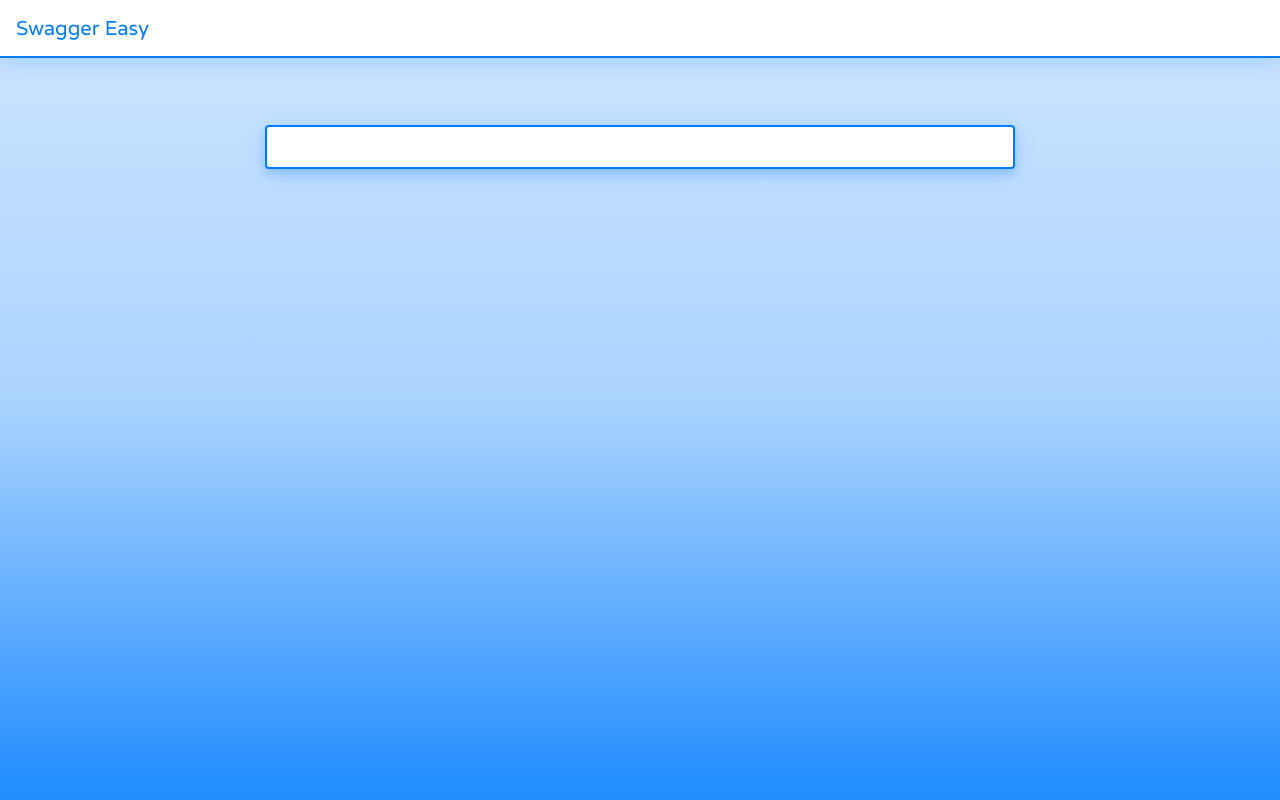
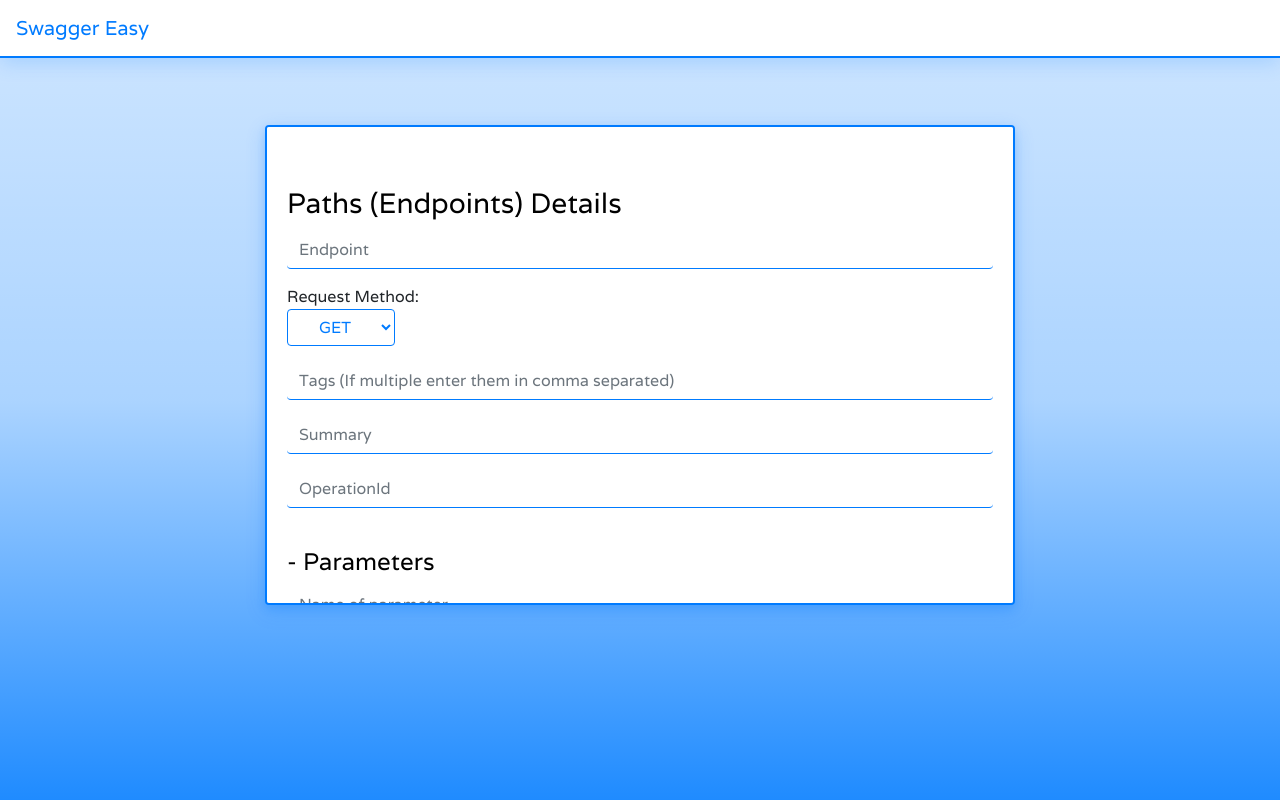
Before and after one commit to SakaSaiTrinath/swagger-easy, a React (Create React App) app: page /paths-info in a window 1280 px wide. Built offline with nearby package versions, Linux system fonts and the light colour scheme.

Commit message:
[saitrinath] added some pages

```diff
--- a/src/components/Section/index.js
+++ b/src/components/Section/index.js
@@ -4,6 +4,8 @@ import { Switch, Route } from 'react-router-dom';
 import styles from './index.module.scss';
 import MainPage from '../pages/MainPage';
 import InfoPage from '../pages/InfoPage';
+import ServersPage from '../pages/ServersPage';
+import PathsPage from '../pages/PathsPage';
 
 const Section = () => {
   return (
@@ -12,6 +14,8 @@ const Section = () => {
         <Switch>
           <Route path="/" exact component={MainPage} />
           <Route path="/info" exact component={InfoPage} />
+          <Route path="/servers-info" exact component={ServersPage} />
+          <Route path="/paths-info" exact component={PathsPage} />
         </Switch>
       </div>
     </section>
--- a/src/components/Section/index.module.scss
+++ b/src/components/Section/index.module.scss
@@ -5,4 +5,6 @@
 	border: 2px solid $blue;
 	box-shadow: 0 4px 8px 0 $blue-light, 0 6px 20px 0 $blue-light;
 	margin-top: 10%;
+	max-height: 480px;
+	overflow-y: scroll;
 }
--- a/src/components/modules/Accordian.js
+++ b/src/components/modules/Accordian/Accordian.js
@@ -1,5 +1,8 @@
 import React, { useRef } from 'react';
 import PropTypes from 'prop-types';
+
+import AccordianTitle from './AccordianTitle';
+import AccordianContent from './AccordianContent';
 
 const Accordian = ({ children, color }) => {
   const accEl = useRef();
@@ -33,7 +36,7 @@ const Accordian = ({ children, color }) => {
 
   return (
     <>
-      <div
+      {/* <div
         tabIndex={0}
         onKeyDown={accElClick}
         role="button"
@@ -45,10 +48,13 @@ const Accordian = ({ children, color }) => {
       </div>
       <div ref={panelEl} style={panelStyle}>
         <p>Lorem ipsum...</p>
-      </div>
+      </div> */}
     </>
   );
 };
+
+Accordian.Title = AccordianTitle;
+Accordian.Content = AccordianContent;
 
 Accordian.defaultProps = {
   color: '#ced4da',
@@ -56,7 +62,7 @@ Accordian.defaultProps = {
 };
 
 Accordian.propTypes = {
-  children: PropTypes.any,
+  children: PropTypes.node,
   color: PropTypes.string,
 };
 
--- /dev/null
+++ b/src/components/modules/Accordian/AccordianContent.js
@@ -0,0 +1,12 @@
+import React from 'react';
+import PropTypes from 'prop-types';
+
+const AccordianContent = ({ children }) => {
+  return <div>{children}</div>;
+};
+
+AccordianContent.propTypes = {
+  children: PropTypes.node.isRequired,
+};
+
+export default AccordianContent;
--- /dev/null
+++ b/src/components/modules/Accordian/AccordianTitle.js
@@ -0,0 +1,12 @@
+import React from 'react';
+import PropTypes from 'prop-types';
+
+const AccordianTitle = ({ children }) => {
+  return <div>{children}</div>;
+};
+
+AccordianTitle.propTypes = {
+  children: PropTypes.node.isRequired,
+};
+
+export default AccordianTitle;
--- /dev/null
+++ b/src/components/modules/Accordian/index.js
@@ -0,0 +1 @@
+export default from './Accordian';
--- a/src/components/modules/Header.js
+++ b/src/components/modules/Header.js
@@ -51,6 +51,8 @@ const makeFun = (param, style, className, children) => {
 const Header = ({ as, id, className, color, children, ...otherstyle }) => {
   const style = {
     color: `${color}`,
+    marginTop: '40px',
+    marginBottom: '10px',
     ...otherstyle,
   };
 
--- a/src/components/modules/index.js
+++ b/src/components/modules/index.js
@@ -1,8 +1,8 @@
+import accordian from './Accordian/Accordian';
 import input from './Input';
 import button from './Button';
 import header from './Header';
 import dropdown from './Dropdown';
-import accordian from './Accordian';
 
 export const Input = input;
 export const Button = button;
--- a/src/components/pages/InfoPage.js
+++ b/src/components/pages/InfoPage.js
@@ -1,5 +1,6 @@
 import React from 'react';
-import { Input, Dropdown, Accordian } from '../modules';
+import { Link } from 'react-router-dom';
+import { Input, Dropdown, Header, Button } from '../modules';
 
 import { blue } from '../../constants';
 
@@ -11,11 +12,40 @@ const InfoPage = () => {
 
   return (
     <>
-      <div className="card-title">Info</div>
+      <Header as="h3">Info</Header>
       <form>
-        <Dropdown color={blue} options={options} />
+        Open Api Version: <Dropdown color={blue} options={options} />
         <Input type="text" required placeholder="Title" color={blue} />
-        <Accordian>Other options</Accordian>
+        <Input type="text" placeholder="Description" color={blue} />
+        <Input
+          type="text"
+          required
+          placeholder="Version of your API"
+          color={blue}
+        />
+        <Input type="text" placeholder="Url for termsOfService" color={blue} />
+        <Header as="h4">Contact Details</Header>
+        <Input type="text" placeholder="Name of contact" color={blue} />
+        <Input type="text" placeholder="Url of contact" color={blue} />
+        <Input type="text" placeholder="Email of contact" color={blue} />
+        <Header as="h4">License Details</Header>
+        <Input
+          type="text"
+          required
+          placeholder="Name of license"
+          color={blue}
+        />
+        <Input type="text" placeholder="Url of license" color={blue} />
+        <Link to="/">
+          <Button color={blue} float="left">
+            Back
+          </Button>
+        </Link>
+        <Link to="/servers-info">
+          <Button color={blue} float="right">
+            Next
+          </Button>
+        </Link>
       </form>
     </>
   );
--- a/src/components/pages/MainPage.js
+++ b/src/components/pages/MainPage.js
@@ -1,4 +1,6 @@
 import React from 'react';
+import { Link } from 'react-router-dom';
+
 import { Button, Header } from '../modules';
 import { blue } from '../../constants';
 
@@ -12,9 +14,11 @@ const MainPage = () => {
         Make swagger files easily now by answering questions. No more writing
         yaml and json files.
       </p>
-      <Button color={blue} float="right">
-        Let's make one!
-      </Button>
+      <Link to="/info">
+        <Button color={blue} float="right">
+          Let's make one!
+        </Button>
+      </Link>
     </>
   );
 };
--- /dev/null
+++ b/src/components/pages/PathsPage.js
@@ -0,0 +1,81 @@
+import React from 'react';
+import { Link } from 'react-router-dom';
+import { Input, Header, Dropdown, Button } from '../modules';
+
+import { blue } from '../../constants';
+
+const PathsPage = () => {
+  const request_options = [
+    { id: 1, name: 'GET', value: 'GET' },
+    { id: 2, name: 'POST', value: 'POST' },
+    { id: 2, name: 'DELETE', value: 'DELETE' },
+  ];
+
+  const in_options = [
+    { id: 1, name: 'path', value: 'path' },
+    { id: 2, name: 'Header', value: 'Header' },
+    { id: 3, name: 'body', value: 'body' },
+  ];
+
+  const type_options = [
+    { id: 1, name: 'integer', value: 'integer' },
+    { id: 1, name: 'long', value: 'long' },
+    { id: 1, name: 'float', value: 'float' },
+    { id: 1, name: 'double', value: 'double' },
+    { id: 3, name: 'string', value: 'string' },
+    { id: 1, name: 'byte', value: 'byte' },
+    { id: 2, name: 'binary', value: 'binary' },
+    { id: 1, name: 'boolean', value: 'boolean' },
+    { id: 1, name: 'date', value: 'date' },
+    { id: 1, name: 'dateTime', value: 'dateTime' },
+    { id: 1, name: 'password', value: 'password' },
+  ];
+
+  return (
+    <>
+      <Header as="h3">Paths (Endpoints) Details</Header>
+      <form>
+        <Input type="text" placeholder="Endpoint" color={blue} />
+        Request Method: <Dropdown color={blue} options={request_options} />
+        <Input
+          type="text"
+          placeholder="Tags (If multiple enter them in comma separated)"
+          color={blue}
+        />
+        <Input type="text" placeholder="Summary" color={blue} />
+        <Input type="text" placeholder="OperationId" color={blue} />
+        <Header as="h4">- Parameters</Header>
+        <Input
+          type="text"
+          required
+          placeholder="Name of parameter"
+          color={blue}
+        />
+        <Input type="text" required placeholder="Description" color={blue} />
+        In: <Dropdown required color={blue} options={in_options} />
+        <Input
+          type="checkbox"
+          required
+          color={blue}
+          label="Is this required?"
+          aria-label="Is this required?"
+        />
+        <Header as="h4">-- Schema</Header>
+        Type of schema:{' '}
+        <Dropdown required color={blue} options={type_options} />
+        <Link to="/servers-info">
+          <Button color={blue} float="left">
+            Back
+          </Button>
+        </Link>
+        {/* <Link to="/servers-info">
+          <Button color={blue} float="right">
+            Next
+          </Button>
+        </Link> */}
+      </form>
+    </>
+  );
+};
+
+export default PathsPage;
--- /dev/null
+++ b/src/components/pages/ServersPage.js
@@ -0,0 +1,53 @@
+import React from 'react';
+import { Link } from 'react-router-dom';
+import { Input, Header, Button } from '../modules';
+
+import { blue } from '../../constants';
+
+const ServersPage = () => {
+  return (
+    <>
+      <Header as="h3">Server Details</Header>
+      <form>
+        <p classNamw="text-muted">
+          Resultant url =>
+          https://(username).gigantic-server.com:(port)/(basePath)
+        </p>
+        <Input type="text" required placeholder="Server url" color={blue} />
+        <Input type="text" placeholder="description" color={blue} />
+        <Header as="h4">- Server Varibles Details</Header>
+        <Header as="h5">-- Username</Header>
+        <Input type="text" placeholder="Default Username" color={blue} />
+        <Input type="text" placeholder="description" color={blue} />
+        <Header as="h5">-- Port</Header>
+        {/* enum */}
+        <Input
+          type="text"
+          placeholder="Port numbers (If multiple enter them in comma separated)"
+          color={blue}
+        />{' '}
+        <Input
+          type="text"
+          required
+          placeholder="default port (Choose one of the above entered ports)"
+          color={blue}
+        />
+        <Input type="text" placeholder="description" color={blue} />
+        <Header as="h5">-- basePath</Header>
+        <Input type="text" placeholder="default basePath" color={blue} />
+        <Link to="/info">
+          <Button color={blue} float="left">
+            Back
+          </Button>
+        </Link>
+        <Link to="/paths-info">
+          <Button color={blue} float="right">
+            Next
+          </Button>
+        </Link>
+      </form>
+    </>
+  );
+};
+
+export default ServersPage;
```
